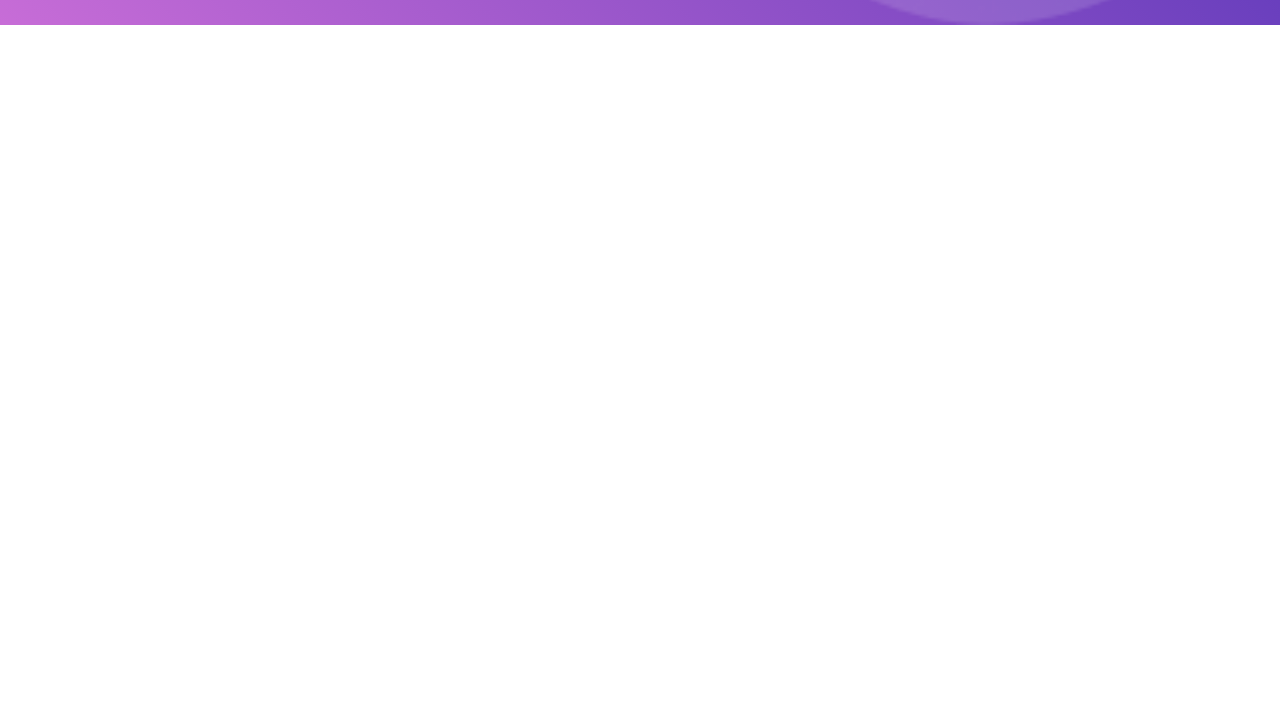
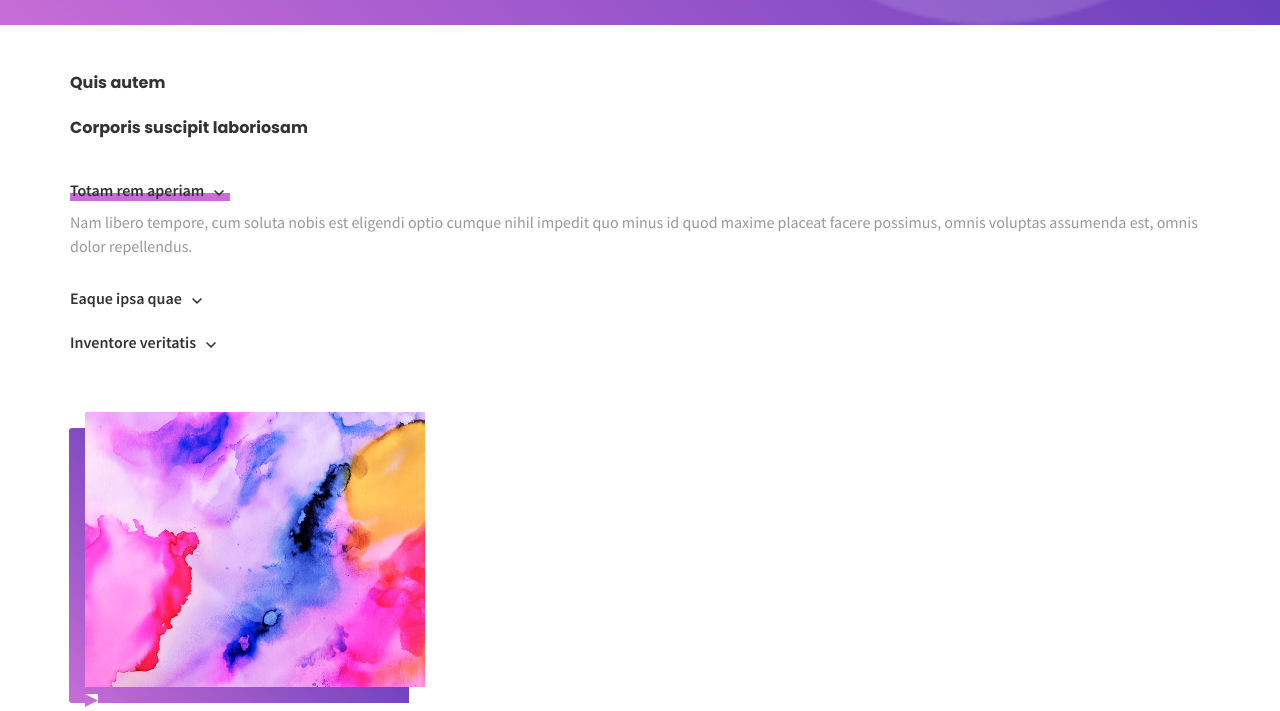
Before and after one commit to vladyslav-ilin/ReLap, a plain HTML site: page index.html in a window 1280 px wide. Shown: the part 775-1486 px from the top of the page. Before the commit the page ends 800 px from the top, so only its background shows below. Drawn offline with Linux system fonts and the light colour scheme; files whose address does not match are found by name.

Commit message:
section 2

```diff
--- a/index.html
+++ b/index.html
@@ -56,7 +56,8 @@
 			<div class="header__wrapper">
 				<h1 class="title">Omnis Voluptas</h1>
 				<p class="text text--header">
-					Temporibus autem quibusdam et aut officiis debitis aut rerum necessitatibus saepe eveniet ut et voluptates repudiandae sint et molestiae non recusandae.
+					Temporibus autem quibusdam et aut officiis debitis aut rerum necessitatibus saepe eveniet ut et
+					voluptates repudiandae sint et molestiae non recusandae.
 				</p>
 				<a class="button" href="#">Explore</a>
 			</div>
@@ -73,6 +74,42 @@
 			</div>
 		</div>
 	</header>
+
+
+
+	<section class="autem-section">
+		<div class="container">
+			<div class="autem">
+				<p class="autem__subtitle">Quis autem</p>
+				<h1 class="autem__title">Corporis suscipit laboriosam</h1>
+				<p class="autem__caption--totam">Totam rem aperiam</p>
+				<p class="autem__text">Nam libero tempore, cum soluta nobis est eligendi optio cumque nihil impedit quo
+					minus id quod maxime placeat facere possimus, omnis voluptas assumenda est, omnis dolor repellendus.
+				</p>
+				<p class="autem__caption--eaque">Eaque ipsa quae</p>
+				<p class="autem__caption--inventore">Inventore veritatis</p>
+
+			</div>
+
+
+
+			<div class="block-img">
+
+				<img src="images/play.jpg" alt="img" class="block-img__image">
+
+
+				<div class="block-img__image--play">
+
+					<img src="images/triangle.jpg" alt="triangle" class="block-img__image--triangle">
+
+				</div>
+
+			</div>
+
+		</div>
+
+	</section>
+
 </body>
 
 </html>
--- /dev/null
+++ b/scss/layout/_block-img.scss
@@ -0,0 +1,29 @@
+.block-img {
+
+    margin-bottom: 65px;
+    margin-right: 0;
+    @include size (340px, 275px);
+    @include pos (relative, $r:-15px);
+
+
+    &::before {
+        background: linear-gradient(224.72deg, #3023AE -1%, #C86DD7 100.5%);
+        @include size (100%);
+        @include pos ($t: 16px, $r: 16px);
+        border-radius: 3px 0px 0px 3px;
+        z-index: -1;
+        content: '';
+    }
+
+    &__play {
+        @include pos (absolute, $t:50%, $l:50%);
+        transform: translateX(-50%), translateY(50%);
+        width: 60px;
+        height: 60px;
+        background: #fff;
+        border-radius: 50%;
+        text-align: center;
+
+
+    }
+}
--- /dev/null
+++ b/scss/modules/_autem.scss
@@ -0,0 +1,82 @@
+.autem {
+    position: relative;
+    margin-top: 45px;
+
+
+
+        &__subtitle {
+        font-family: $title;
+        font-weight: 700;
+        margin-bottom: 20px;
+    }
+
+
+
+
+    &__title {
+        font-family: $title;
+        font-weight: 700;
+        margin-bottom: 40px;
+    }
+
+
+
+    &__caption {
+
+        &--totam {
+        position: relative;
+        margin-bottom: 10px;
+
+        &::after {
+            content: url(../images/arrow-down.png);
+            @include size (10px, 6px);
+            margin-left: 10px;
+
+        }
+
+            &::before {
+                position: absolute;
+                left: 0;
+                top: 13px;
+                content: '';
+                width: 160px;
+                height: 8px;
+                background: var(--pink);
+                z-index: -1;
+            }
+        }
+
+        &--eaque {
+            margin-bottom: 24px;
+
+            &::after {
+                content: url(../images/arrow-down.png);
+                @include size (10px, 6px);
+                margin-left: 10px;
+            }
+
+            }
+
+        &--inventore {
+            margin-bottom: 60px;
+
+            &::after {
+                content: url(../images/arrow-down.png);
+                @include size (10px, 6px);
+                margin-left: 10px;
+            }
+        }
+
+    }
+
+
+    &__text {
+        font-weight: 400;
+        line-height: 24px;
+        opacity: .5;
+        margin-bottom: 30px;
+    }
+
+
+
+}
--- a/scss/styles.scss
+++ b/scss/styles.scss
@@ -9,6 +9,8 @@
 @import "layout/_button";
 @import "layout/_social";
 @import "layout/_typography";
+@import "layout/_block-img";
 
 // Page styles
 @import "modules/_header";
+@import "modules/_autem";
```
Also changed, not shown: css/styles.min.css, images/Triangle.jpg (added), images/arrow-down.jpg (added), images/arrow-down.png (added), 1 other file.
